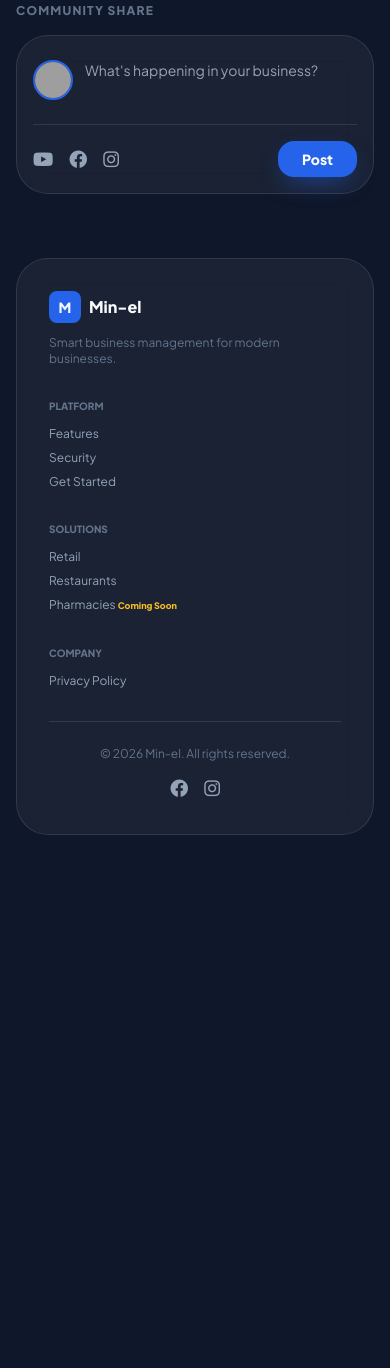
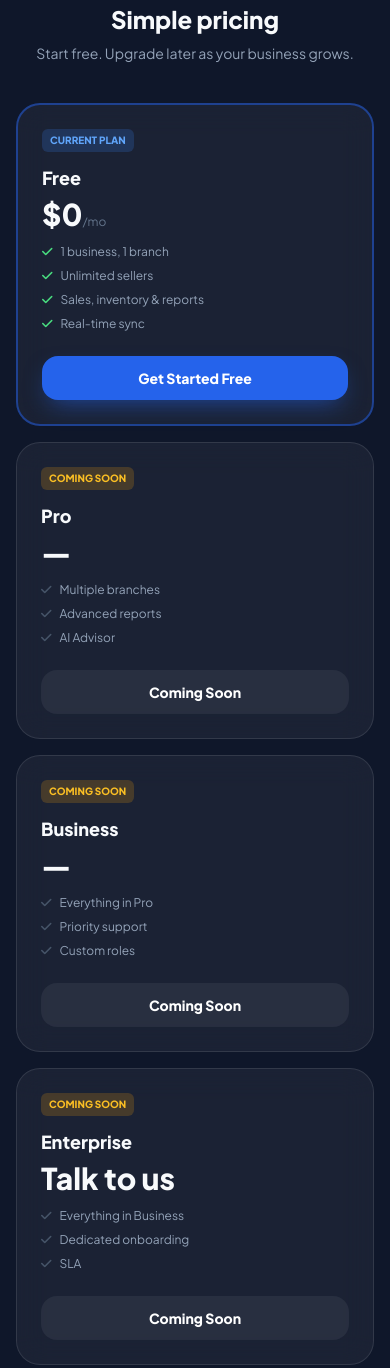
Before and after one commit to Elshuye1/min-el-platform, a plain HTML site: page index.html in a window 390 px wide. Shown: the part 4697-6065 px from the top of the page. Before the commit the page ends 5668 px from the top, so only its background shows below. Drawn offline with nearby package versions, Linux system fonts and the light colour scheme; no server answers; grey boxes are pictures that could not be loaded.

```diff
--- a/index.html
+++ b/index.html
@@ -148,6 +148,7 @@
                     <button onclick="switchTab('home')" class="font-bold text-sm hover:text-blue-400">Home</button>
                     <a href="#features" class="font-bold text-sm hover:text-blue-400">Features</a>
                     <a href="#security" class="font-bold text-sm hover:text-blue-400">Security</a>
+                    <a href="#pricing" class="font-bold text-sm hover:text-blue-400">Pricing</a>
                     <button onclick="switchTab('policy')" class="font-bold text-sm hover:text-blue-400">Privacy</button>
                 </div>
 
@@ -158,7 +159,7 @@
                 </div>
 
                 <!-- Logged-in state (desktop), hidden until onAuthStateChanged fills it in -->
-                <div id="nav-user-actions" class="hidden md:flex items-center gap-3 hidden">
+                <div id="nav-user-actions" class="hidden md:flex items-center gap-3" style="display:none">
                     <a id="nav-dashboard-link" href="#" class="btn btn-ghost px-5 py-2 text-sm">
                         <i class="fa fa-gauge-high mr-1"></i> Dashboard
                     </a>
@@ -397,6 +398,64 @@
             </div>
         </section>
 
+        <!-- PRICING -->
+        <section id="pricing" class="container mx-auto px-4 mb-16 lg:max-w-6xl scroll-mt-20">
+            <div class="text-center mb-10 reveal">
+                <h3 class="text-2xl md:text-3xl font-black mb-2">Simple pricing</h3>
+                <p class="text-slate-400 text-sm md:text-base">Start free. Upgrade later as your business grows.</p>
+            </div>
+            <div class="grid sm:grid-cols-2 lg:grid-cols-4 gap-4">
+                <div class="feature-card glass rounded-[1.5rem] p-6 reveal flex flex-col border-2 border-blue-600/50">
+                    <span class="text-[10px] font-bold bg-blue-500/20 text-blue-400 px-2 py-1 rounded-md w-fit mb-3">CURRENT PLAN</span>
+                    <h4 class="font-black text-lg mb-1">Free</h4>
+                    <p class="text-3xl font-black mb-3">$0<span class="text-xs font-normal text-slate-500">/mo</span></p>
+                    <ul class="text-xs text-slate-400 space-y-2 mb-6 flex-1">
+                        <li><i class="fa fa-check text-green-400 mr-2"></i>1 business, 1 branch</li>
+                        <li><i class="fa fa-check text-green-400 mr-2"></i>Unlimited sellers</li>
+                        <li><i class="fa fa-check text-green-400 mr-2"></i>Sales, inventory &amp; reports</li>
+                        <li><i class="fa fa-check text-green-400 mr-2"></i>Real-time sync</li>
+                    </ul>
+                    <a href="register.html" class="btn btn-primary text-center py-3 text-sm">Get Started Free</a>
+                </div>
+
+                <div class="feature-card glass rounded-[1.5rem] p-6 reveal flex flex-col opacity-70">
+                    <span class="text-[10px] font-bold bg-amber-500/20 text-amber-400 px-2 py-1 rounded-md w-fit mb-3">COMING SOON</span>
+                    <h4 class="font-black text-lg mb-1">Pro</h4>
+                    <p class="text-3xl font-black mb-3">—</p>
+                    <ul class="text-xs text-slate-400 space-y-2 mb-6 flex-1">
+                        <li><i class="fa fa-check text-slate-600 mr-2"></i>Multiple branches</li>
+                        <li><i class="fa fa-check text-slate-600 mr-2"></i>Advanced reports</li>
+                        <li><i class="fa fa-check text-slate-600 mr-2"></i>AI Advisor</li>
+                    </ul>
+                    <button disabled class="btn btn-ghost text-center py-3 text-sm cursor-not-allowed">Coming Soon</button>
+                </div>
+
+                <div class="feature-card glass rounded-[1.5rem] p-6 reveal flex flex-col opacity-70">
+                    <span class="text-[10px] font-bold bg-amber-500/20 text-amber-400 px-2 py-1 rounded-md w-fit mb-3">COMING SOON</span>
+                    <h4 class="font-black text-lg mb-1">Business</h4>
+                    <p class="text-3xl font-black mb-3">—</p>
+                    <ul class="text-xs text-slate-400 space-y-2 mb-6 flex-1">
+                        <li><i class="fa fa-check text-slate-600 mr-2"></i>Everything in Pro</li>
+                        <li><i class="fa fa-check text-slate-600 mr-2"></i>Priority support</li>
+                        <li><i class="fa fa-check text-slate-600 mr-2"></i>Custom roles</li>
+                    </ul>
+                    <button disabled class="btn btn-ghost text-center py-3 text-sm cursor-not-allowed">Coming Soon</button>
+                </div>
+
+                <div class="feature-card glass rounded-[1.5rem] p-6 reveal flex flex-col opacity-70">
+                    <span class="text-[10px] font-bold bg-amber-500/20 text-amber-400 px-2 py-1 rounded-md w-fit mb-3">COMING SOON</span>
+                    <h4 class="font-black text-lg mb-1">Enterprise</h4>
+                    <p class="text-3xl font-black mb-3">Talk to us</p>
+                    <ul class="text-xs text-slate-400 space-y-2 mb-6 flex-1">
+                        <li><i class="fa fa-check text-slate-600 mr-2"></i>Everything in Business</li>
+                        <li><i class="fa fa-check text-slate-600 mr-2"></i>Dedicated onboarding</li>
+                        <li><i class="fa fa-check text-slate-600 mr-2"></i>SLA</li>
+                    </ul>
+                    <button disabled class="btn btn-ghost text-center py-3 text-sm cursor-not-allowed">Coming Soon</button>
+                </div>
+            </div>
+        </section>
+
         <!-- COMMUNITY SHARE (existing, preserved) -->
         <section class="container mx-auto px-4 mb-16 lg:max-w-4xl">
             <h3 class="text-xs font-bold text-slate-500 uppercase tracking-widest mb-4">Community Share</h3>
@@ -433,6 +492,7 @@
                         <ul class="space-y-2 text-xs text-slate-400">
                             <li><a href="#features" class="hover:text-blue-400">Features</a></li>
                             <li><a href="#security" class="hover:text-blue-400">Security</a></li>
+                            <li><a href="#pricing" class="hover:text-blue-400">Pricing</a></li>
                             <li><a href="register.html" class="hover:text-blue-400">Get Started</a></li>
                         </ul>
                     </div>
@@ -669,14 +729,29 @@
             }
         };
 
+        // Tailwind's `hidden` class can't reliably be toggled via classList here,
+        // because these elements also carry `md:flex` for responsive layout —
+        // on desktop widths md:flex always wins over hidden regardless of which
+        // class is present, so classList.add/remove('hidden') was silently a
+        // no-op on desktop. Setting style.display directly always wins over
+        // any class-based rule, at any screen size, which is what we need for
+        // an auth-state toggle that must work everywhere.
+        function showAuthActions() {
+            document.getElementById('nav-auth-actions').style.display = '';
+            document.getElementById('nav-user-actions').style.display = 'none';
+        }
+        function showUserActions() {
+            document.getElementById('nav-auth-actions').style.display = 'none';
+            document.getElementById('nav-user-actions').style.display = '';
+        }
+
         onAuthStateChanged(auth, async (user) => {
             const authActions = document.getElementById('nav-auth-actions');
             const userActions = document.getElementById('nav-user-actions');
 
             if (!user) {
                 currentDashboardHref = null;
-                authActions.classList.remove('hidden');
-                userActions.classList.add('hidden');
+                showAuthActions();
                 document.querySelectorAll('.dashboard-item').forEach(i => i.classList.add('locked-card'));
                 return;
             }
@@ -706,8 +781,7 @@
                 }
 
                 if (currentDashboardHref) {
-                    authActions.classList.add('hidden');
-                    userActions.classList.remove('hidden');
+                    showUserActions();
                     document.getElementById('nav-dashboard-link').href = currentDashboardHref;
                 }
             } catch (err) {
@@ -779,4 +853,4 @@
         }
     </script>
 </body>
-</html>
+                            </html>
```
